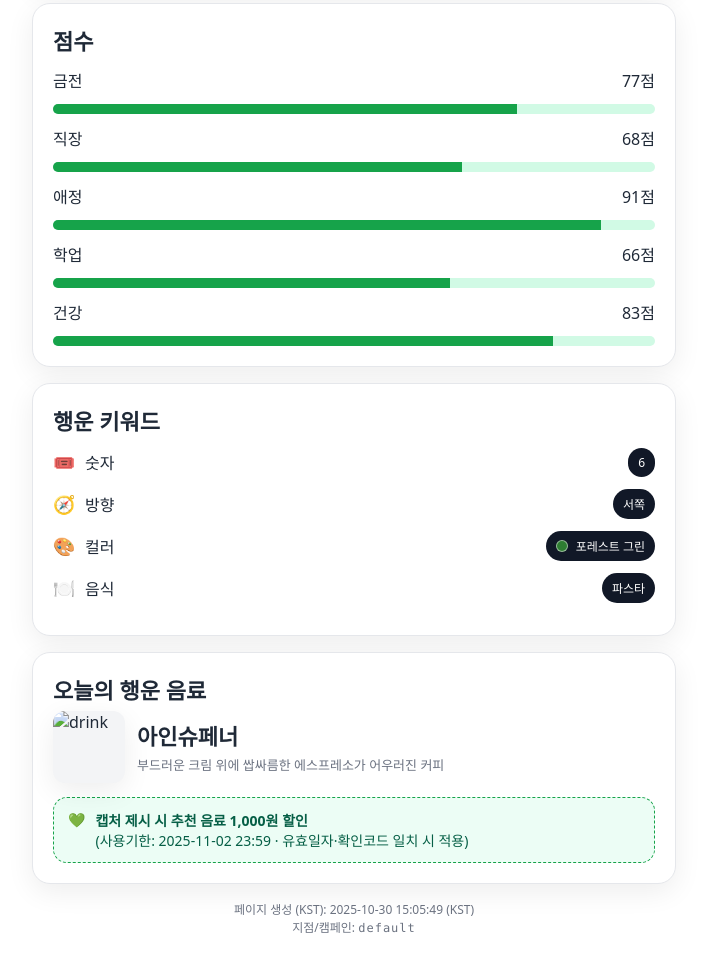
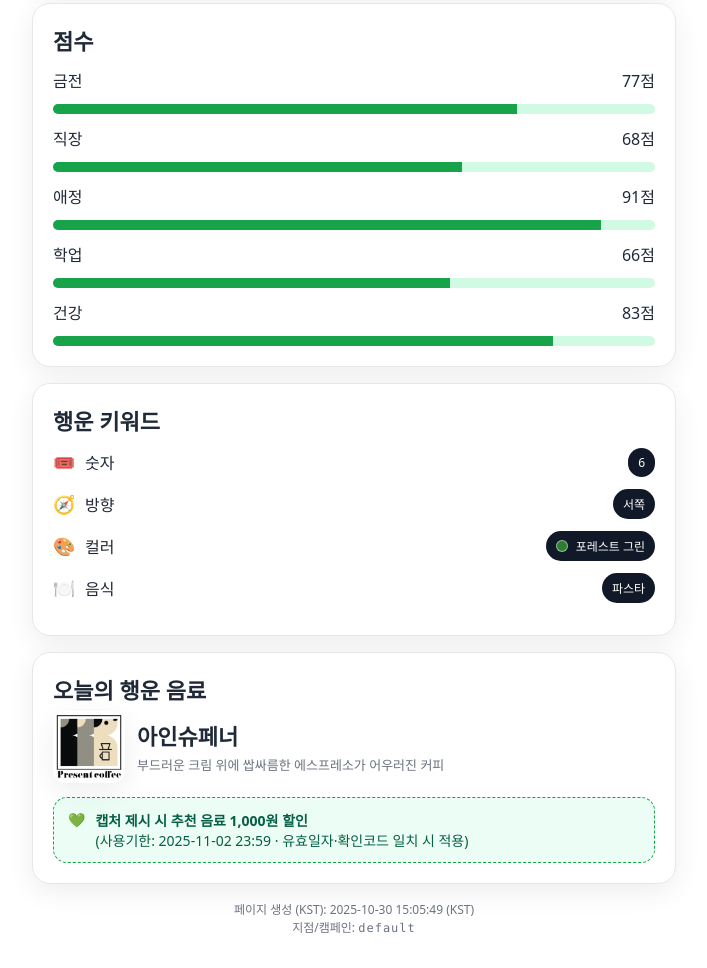
Before and after one commit to onelove7654/present_coffee, a plain HTML site: page index.html in a window 1280 px wide. Shown: the part 381-1349 px from the top of the page, without its empty margins (286-993 px from the left). Drawn offline with Linux system fonts and the light colour scheme; a web font is replaced by a local one.

Commit message:
Update index.html

```diff
--- a/index.html
+++ b/index.html
@@ -295,23 +295,23 @@
 
   const foods  = ["소갈비","파스타","마카롱","연어샐러드","김치볶음밥","크루아상"];
   const drinks = [
-  {name:"아메리카노", note:"와이니한 향과 깔끔한 산미가 인상적인 아메리카노"},
-  {name:"카페라떼", note:"부드러운 우유와 깔끔한 에스프레소가 어우러진 라떼"},
-  {name:"바닐라라떼", note:"은은한 바닐라 향이 감도는 달콤하고 부드러운 라떼"},
-  {name:"헤이즐넛라떼", note:"고소한 헤이즐넛 향과 진한 에스프레소의 조화"},
-  {name:"아인슈페너", note:"부드러운 크림 위에 쌉싸름한 에스프레소가 어우러진 커피"},
-  {name:"초코라떼", note:"진한 초콜릿 풍미가 입안을 부드럽게 감싸는 달콤한 라떼"},
-  {name:"말차라떼", note:"쌉싸름한 말차와 고소한 우유가 어우러진 균형 잡힌 라떼"},
-  {name:"밀크티", note:"진하게 우려낸 홍차에 부드러운 우유가 더해진 클래식한 밀크티"},
-  {name:"화분스무디", note:"초코 크럼블이 토핑된 달콤하고 시원한 디저트 스무디"},
-  {name:"히치아이스티", note:"상큼한 과일 향과 깔끔한 단맛이 어우러진 아이스티"},
-  {name:"애플티", note:"사과의 달콤함과 은은한 향이 퍼지는 따뜻한 티"},
-  {name:"에메랄드에이드", note:"청량한 색감과 상큼한 맛이 돋보이는 스파클링 에이드"},
+  {name:"아메리카노", img:"logo.jpg", note:"와이니한 향과 깔끔한 산미가 인상적인 아메리카노"},
+  {name:"카페라떼", img:"logo.jpg", note:"부드러운 우유와 깔끔한 에스프레소가 어우러진 라떼"},
+  {name:"바닐라라떼", img:"logo.jpg", note:"은은한 바닐라 향이 감도는 달콤하고 부드러운 라떼"},
+  {name:"헤이즐넛라떼", img:"logo.jpg", note:"고소한 헤이즐넛 향과 진한 에스프레소의 조화"},
+  {name:"아인슈페너", img:"logo.jpg", note:"부드러운 크림 위에 쌉싸름한 에스프레소가 어우러진 커피"},
+  {name:"초코라떼", img:"logo.jpg", note:"진한 초콜릿 풍미가 입안을 부드럽게 감싸는 달콤한 라떼"},
+  {name:"말차라떼", img:"logo.jpg", note:"쌉싸름한 말차와 고소한 우유가 어우러진 균형 잡힌 라떼"},
+  {name:"밀크티", img:"logo.jpg", note:"진하게 우려낸 홍차에 부드러운 우유가 더해진 클래식한 밀크티"},
+  {name:"화분스무디", img:"logo.jpg", note:"초코 크럼블이 토핑된 달콤하고 시원한 디저트 스무디"},
+  {name:"히치아이스티", img:"logo.jpg", note:"상큼한 과일 향과 깔끔한 단맛이 어우러진 아이스티"},
+  {name:"애플티", img:"logo.jpg", note:"사과의 달콤함과 은은한 향이 퍼지는 따뜻한 티"},
+  {name:"에메랄드에이드", img:"logo.jpg", note:"청량한 색감과 상큼한 맛이 돋보이는 스파클링 에이드"},
 
-  // 시즌 음료
-  {name:"말차밤라떼", note:"쌉싸름한 말차와 고소한 밤이 조화로운 시즌 라떼"},
-  {name:"밤밀크티라떼", note:"진한 밀크티에 부드러운 밤 크림이 더해진 가을 한정 음료"},
-  {name:"초코밤스무디", note:"진한 초콜릿과 달콤한 밤이 어우러진 꾸덕한 스무디"}
+  // 🍂 시즌음료
+  {name:"말차밤라떼", img:"logo.jpg", note:"쌉싸름한 말차와 고소한 밤이 조화로운 시즌 라떼"},
+  {name:"밤밀크티라떼", img:"logo.jpg", note:"진한 밀크티에 부드러운 밤 크림이 더해진 가을 한정 음료"},
+  {name:"초코밤스무디", img:"logo.jpg", note:"진한 초콜릿과 달콤한 밤이 어우러진 꾸덕한 스무디"}
 ];
 
 
```
